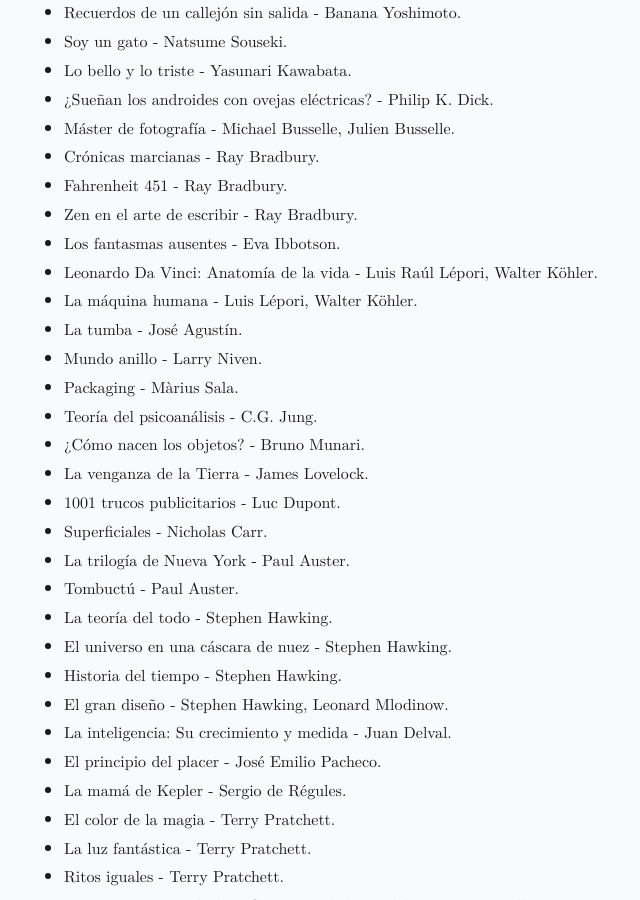
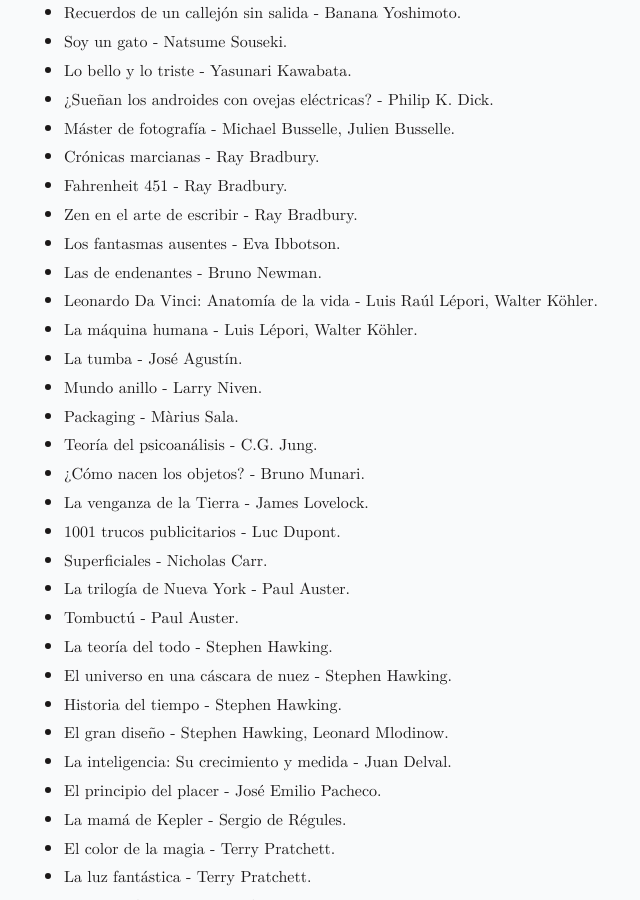
Before and after one commit to jProgr/jprogr.github.io, a Jekyll site: the page built from pages/books-read.md, in a window 1280 px wide and 900 px high, scrolled down 2041 px. Shown: the whole window, without its empty margins (316-956 px from the left). Built offline with Jekyll 4.4.1, drawn with Linux system fonts in a browser that asks for light colours.

Commit message:
Update content
Updated "Books read".

```diff
--- a/pages/books-read.md
+++ b/pages/books-read.md
@@ -76,6 +77,7 @@ These are lists of the books that I have read and enjoyed enough to put in a lis
 - Fahrenheit 451 - Ray Bradbury.
 - Zen en el arte de escribir - Ray Bradbury.
 - Los fantasmas ausentes - Eva Ibbotson.
+- Las de endenantes - Bruno Newman.
 - Leonardo Da Vinci: Anatomía de la vida - Luis Raúl Lépori, Walter Köhler.
 - La máquina humana - Luis Lépori, Walter Köhler.
 - La tumba - José Agustín.
```
Also changed, not shown: other parts of pages/books-read.md (+1 -0 lines).
